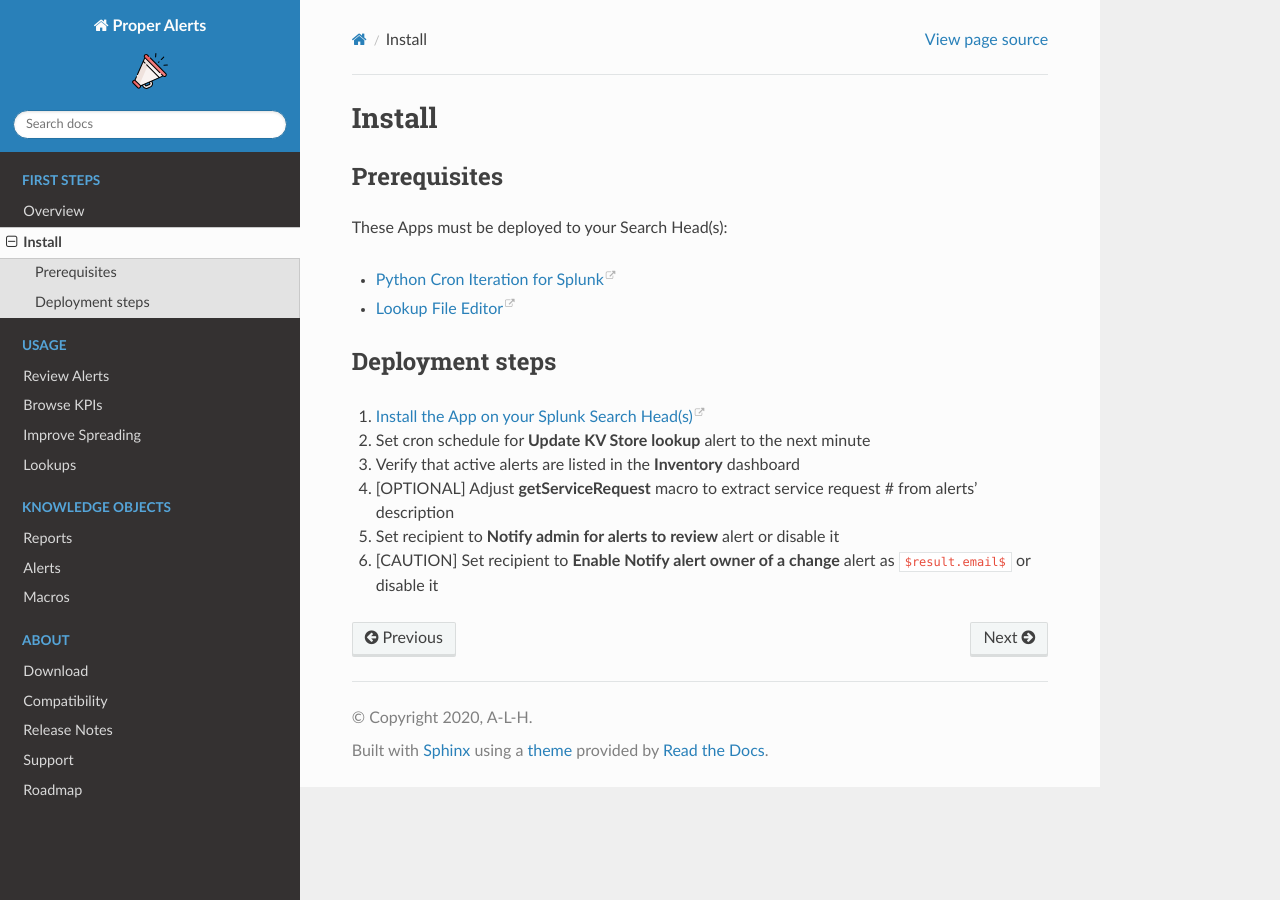
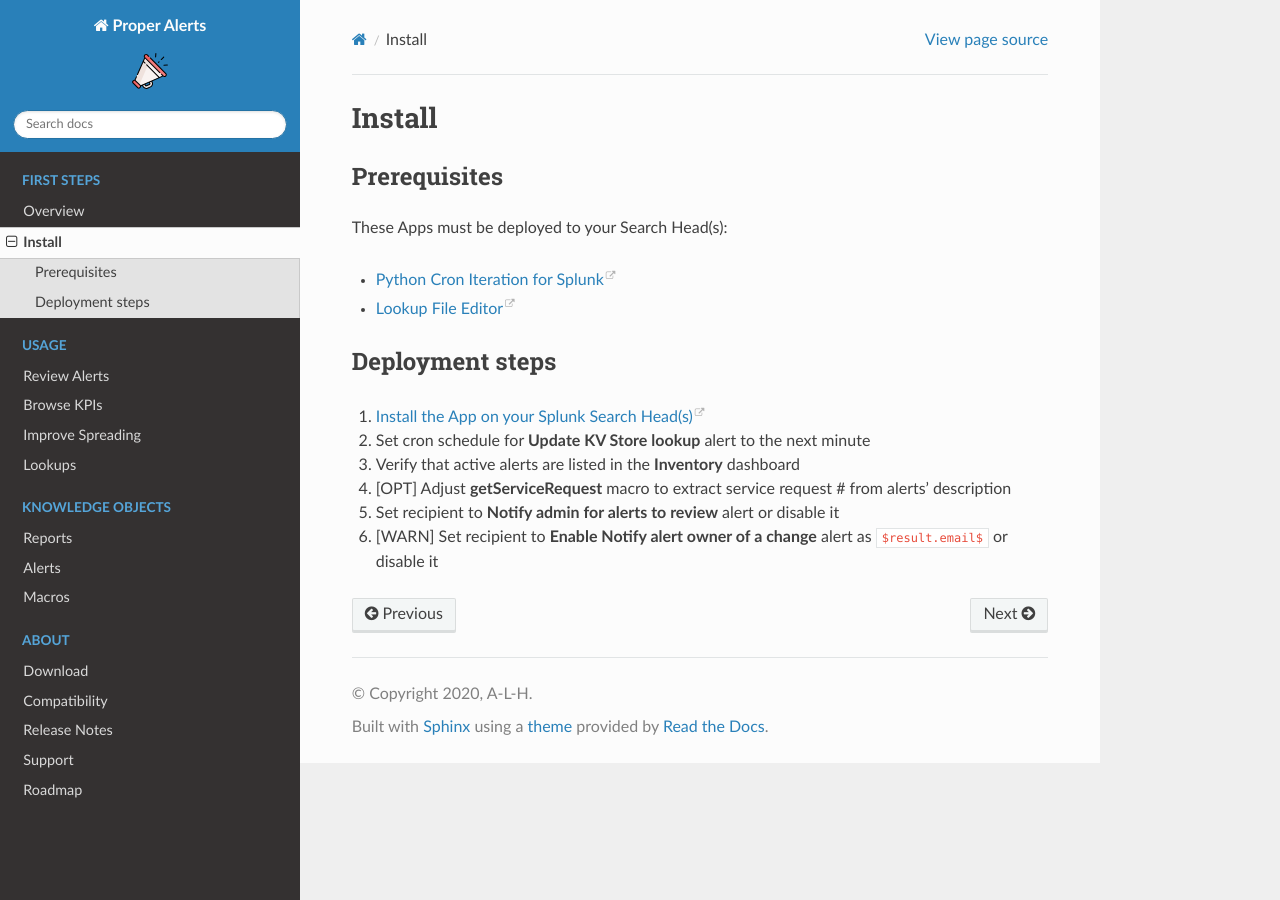
Before and after one commit to a-l-h/splunk-app-proper-alerts, a Sphinx documentation site: the page built from doc/install.rst, in a window 1280 px wide. Built offline with Sphinx 7.4.7 and the Read the Docs theme 2.0.0, drawn with Linux system fonts in a browser that asks for light colours.

Commit message:
Update install.rst

```diff
--- a/doc/install.rst
+++ b/doc/install.rst
@@ -15,6 +15,6 @@ Deployment steps
 #.  `Install the App on your Splunk Search Head(s) <https://docs.splunk.com/Documentation/Splunk/latest/Admin/Deployappsandadd-ons#Deployment_architectures>`_
 #.  Set cron schedule for **Update KV Store lookup** alert to the next minute
 #.  Verify that active alerts are listed in the **Inventory** dashboard
-#.  [OPTIONAL] Adjust **getServiceRequest** macro to extract service request # from alerts' description
+#.  [OPT] Adjust **getServiceRequest** macro to extract service request # from alerts' description
 #.  Set recipient to **Notify admin for alerts to review** alert or disable it
-#.  [CAUTION] Set recipient to **Enable Notify alert owner of a change** alert as ``$result.email$`` or disable it
+#.  [WARN] Set recipient to **Enable Notify alert owner of a change** alert as ``$result.email$`` or disable it
```
